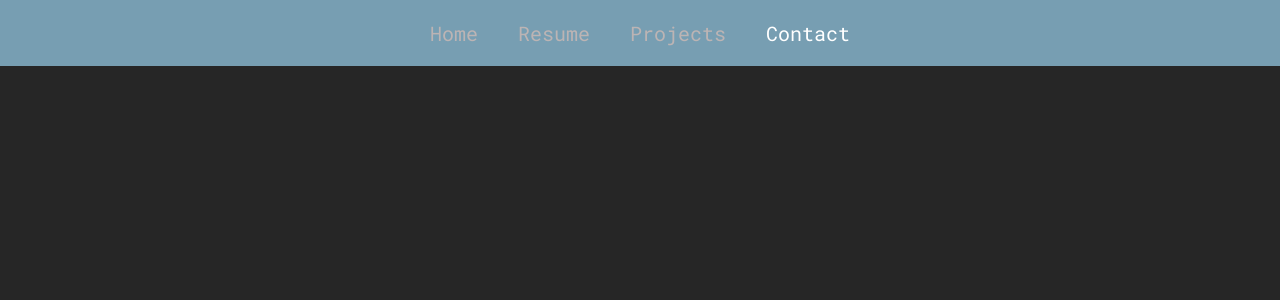
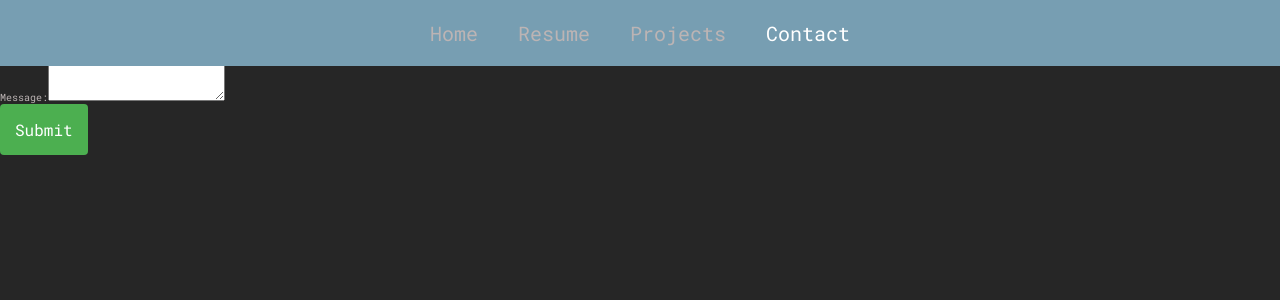
Before and after one commit to JeremyBlau/Developer_Profile_React, a React (Create React App) app: page /contact in a window 1280 px wide. Shown: the top 300 px of the page. Built offline with nearby package versions, Linux system fonts and the light colour scheme.

Commit message:
added code to contact.js

```diff
--- a/src/pages/contact.js
+++ b/src/pages/contact.js
@@ -1,9 +1,110 @@
-import React from 'react';
+import React, { useState } from 'react';
 
-export default function contact() {
+const Contact = () => {
+  const [formData, setFormData] = useState({
+    name: '',
+    email: '',
+    message: '',
+  });
+
+  const [formErrors, setFormErrors] = useState({
+    email: '',
+    message: '',
+  });
+
+  const handleChange = (e) => {
+    setFormData({
+      ...formData,
+      [e.target.name]: e.target.value,
+    });
+
+    // Clear the corresponding error when the user starts typing
+    setFormErrors({
+      ...formErrors,
+      [e.target.name]: '',
+    });
+  };
+
+  const validateForm = () => {
+    let isValid = true;
+
+    // Validate email
+    if (!formData.email || !/^\S+@\S+\.\S+$/.test(formData.email)) {
+      setFormErrors((prevErrors) => ({
+        ...prevErrors,
+        email: 'Please enter a valid email address.',
+      }));
+      isValid = false;
+    }
+
+    // Validate message
+    if (!formData.message.trim()) {
+      setFormErrors((prevErrors) => ({
+        ...prevErrors,
+        message: 'Please enter a message.',
+      }));
+      isValid = false;
+    }
+
+    return isValid;
+  };
+
+  const handleSubmit = (e) => {
+    e.preventDefault();
+
+    if (validateForm()) {
+      // For demonstration purposes, you can replace this with the actual logic
+      // to send an email using a backend service or an API.
+      console.log('Form submitted:', formData);
+
+      // Reset the form after submission
+      setFormData({
+        name: '',
+        email: '',
+        message: '',
+      });
+    }
+  };
+
   return (
     <div>
-      <h1>This is the Contact Page</h1>
+      <h2>Contact Me</h2>
+      <form onSubmit={handleSubmit}>
+        <div>
+          <label htmlFor="name">Name:</label>
+          <input
+            type="text"
+            id="name"
+            name="name"
+            value={formData.name}
+            onChange={handleChange}
+          />
+        </div>
+        <div>
+          <label htmlFor="email">Email:</label>
+          <input
+            type="email"
+            id="email"
+            name="email"
+            value={formData.email}
+            onChange={handleChange}
+          />
+          <p className="error">{formErrors.email}</p>
+        </div>
+        <div>
+          <label htmlFor="message">Message:</label>
+          <textarea
+            id="message"
+            name="message"
+            value={formData.message}
+            onChange={handleChange}
+          />
+          <p className="error">{formErrors.message}</p>
+        </div>
+        <button type="submit">Submit</button>
+      </form>
     </div>
   );
-}
+};
+
+export default Contact;
```
